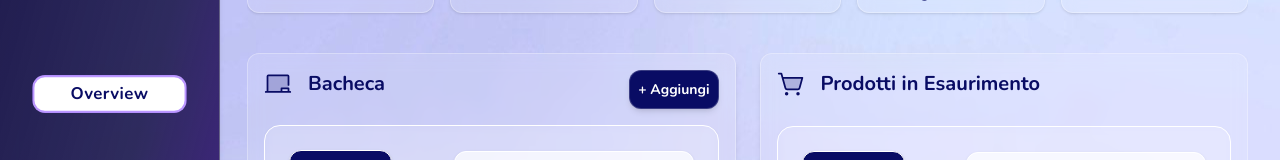
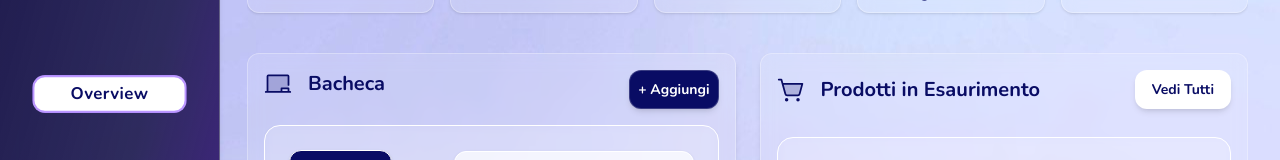
Before and after one commit to VincT89/Workhub, a React (Vite) app in the folder client/: page /board in a window 1280 px wide. Shown: the part 163-323 px from the top of the page. Built offline with nearby package versions, Linux system fonts and the light colour scheme; no server answers; sample sign-in values are in the browser's storage.

Commit message:
bottone vediTutti

```diff
--- a/client/src/pages/BoardPage.jsx
+++ b/client/src/pages/BoardPage.jsx
@@ -14,6 +14,7 @@ import {
 } from "@phosphor-icons/react";
 import { useSelector, useDispatch } from "react-redux";
 import { useState, useEffect } from "react";
+import { useNavigate } from "react-router-dom";
 import {
 	fetchEventsAsync,
 	createEventAsync,
@@ -29,6 +30,7 @@ import Drawer from "../components/Drawer";
 const BoardPage = () => {
 	const { theme } = useTheme();
 	const { t } = useLanguage();
+	const navigate = useNavigate();
 	const { role } = useSelector((state) => state.auth.user);
 	const token = useSelector((state) => state.auth.token);
 	const users = useSelector((state) => state.users); // per richiamare i dati del personale (nelle box in alto)
@@ -322,18 +324,22 @@ const BoardPage = () => {
 						<h3 className="text-[14px] font-bold font-nunito">
 							{t("dashboard.prodottiInEsaurimento")}
 						</h3>
+						<button
+							onClick={() => navigate("/warehouse")}
+							className="ml-auto px-4 py-2 bg-white dark:bg-[#090c64] text-[#090c64] dark:text-white shadow-md border border-white/20 transition-all duration-500 rounded-xl text-[14px] font-bold cursor-pointer custom-button"
+						>
+							{t("dashboard.vediTutti")}
+						</button>
 					</div>
 
 					{/* TABELLA */}
 					<div className="w-full overflow-hidden h-full mt-3">
 						<Table
-							data={lowStockProducts
-								.slice(0, 3)
-								.map((item) => ({
-									name: item.product.name,
-									stock: item.stock,
-									pos: item.pointOfSales.name,
-								}))}
+							data={lowStockProducts.slice(0, 3).map((item) => ({
+								name: item.product.name,
+								stock: item.stock,
+								pos: item.pointOfSales.name,
+							}))}
 							columns={["name", "stock", "pos"]}
 							columnLabels={{
 								name: t("dashboard.prodotto"),
```
